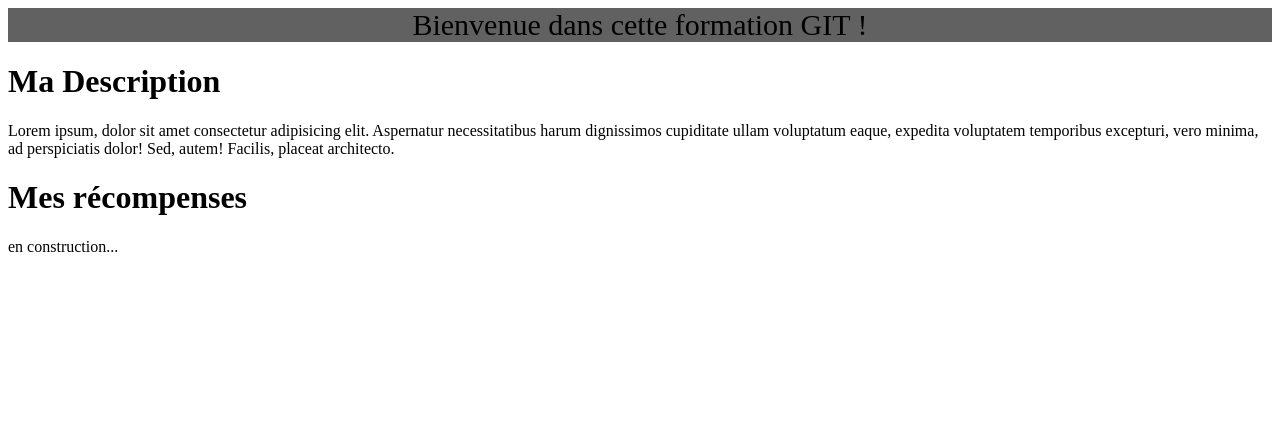
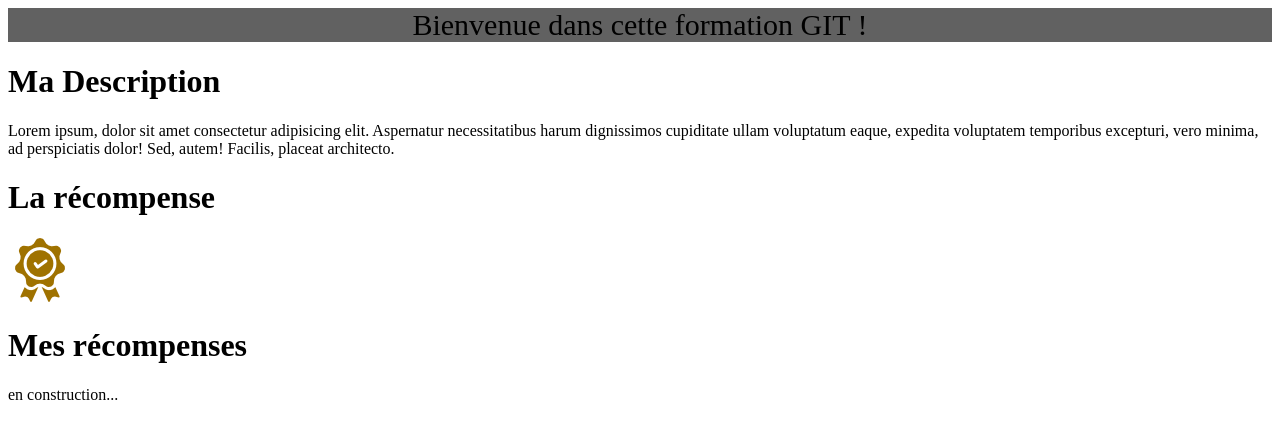
Before and after one commit to arnaud-blip/mon-site-web2, a plain HTML site: page index.html in a window 1280 px wide. Drawn offline with Linux system fonts and the light colour scheme.

Commit message:
Ajout du dossier image medal bronze

```diff
--- a/index.html
+++ b/index.html
@@ -23,6 +23,11 @@
     <!-- RECOMPENSES -->
 
     <div>
+        <h1>La récompense</h1>
+        <img src="images/medal_bronze.png" alt="Médaille de bronze">
+    </div>
+
+    <div>
         <h1>Mes récompenses</h1>
         <p>en construction...</p>
     </div>
```
Also changed, not shown: images/medal_bronze.png (added), images/medal_gold.png (added), images/medal_silver.png (added).
